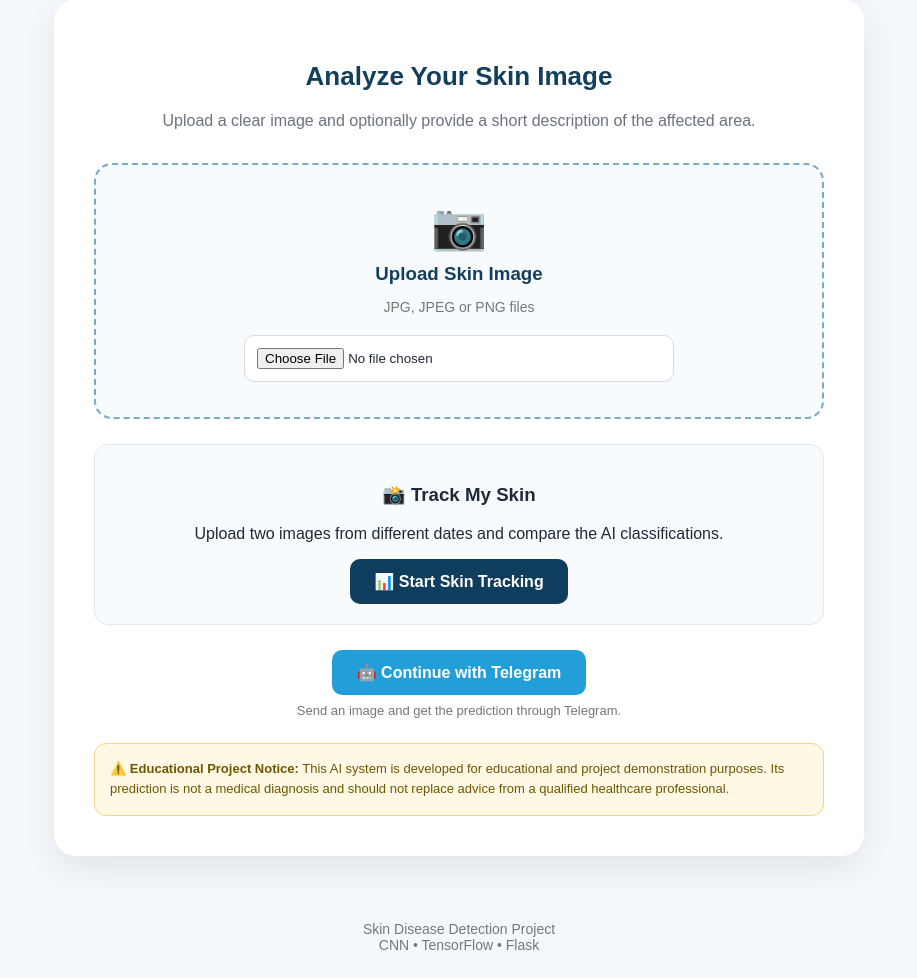
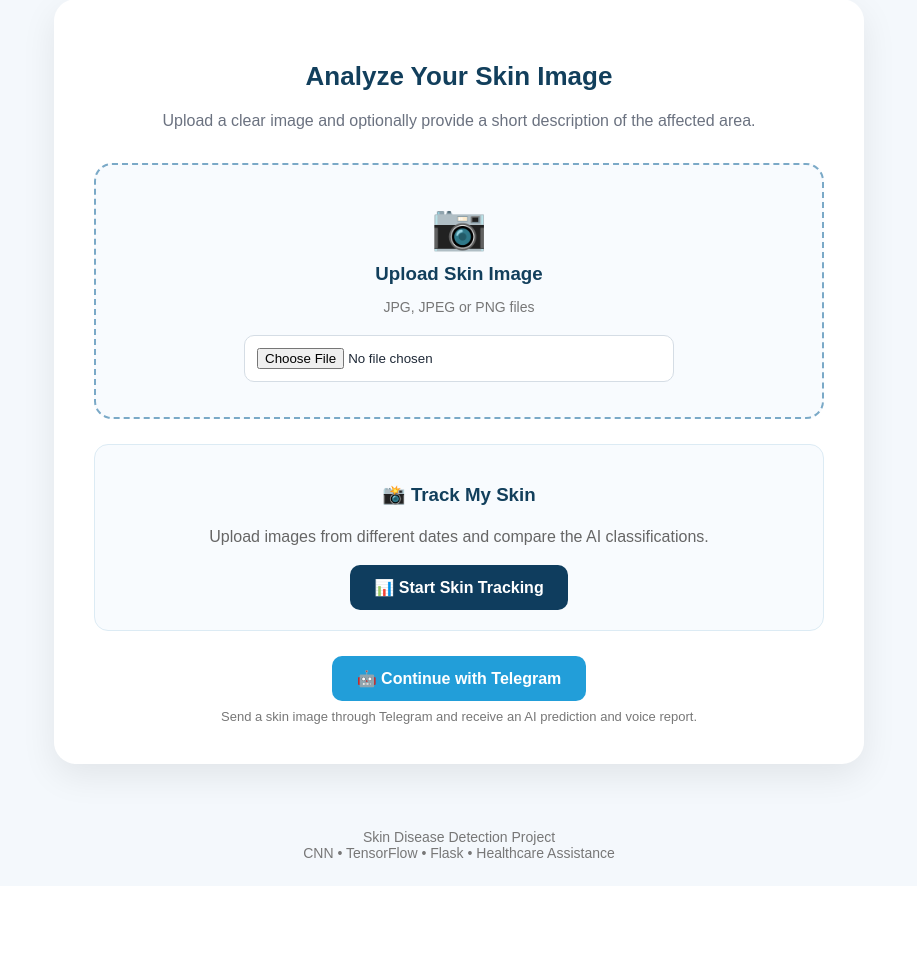
Before and after one commit to keerthana1780-del/skin-disease-detection, a Flask app: page / in a window 1280 px wide. Shown: the part 271-1249 px from the top of the page, without its empty margins (181-1098 px from the left). After the commit the page ends 1129 px from the top, so only its background shows below. Run offline with Flask 3, Linux system fonts and the light colour scheme; parts of the project's set-up code (start-up, migrations or seed data) failed here and were passed over.

Commit message:
Update index.html

```diff
--- a/templates/index.html
+++ b/templates/index.html
@@ -343,6 +358,15 @@
             background: #f8fbfe;
             border-radius: 14px;
             border: 1px solid #dcebf4;
+        }
+
+        .track-section h3 {
+            color: #123f5c;
+        }
+
+        .track-section p {
+            color: #666;
+            line-height: 1.5;
         }
 
         .track-btn {
@@ -378,11 +402,11 @@
             color: #777;
         }
 
-        /* ================= WARNING ================= */
+        /* ================= DISCLAIMER ================= */
 
         .warning {
             margin-top: 25px;
-            padding: 15px;
+            padding: 17px;
             background: #fff8e5;
             border: 1px solid #f1d58a;
             border-radius: 12px;
@@ -610,49 +658,63 @@
 
 
         <!-- ================================================= -->
-        <!-- RISK LEVEL -->
+        <!-- AI CONFIDENCE LEVEL -->
         <!-- ================================================= -->
 
-        <div class="risk-box">
+        <div class="confidence-box">
 
             <h3>
-                ⚠️ Risk / Confidence Level
+                📊 AI Confidence Level
             </h3>
+
 
             {% if confidence >= 70 %}
 
-                <div class="risk-value risk-high">
+                <div class="confidence-level confidence-high">
                     HIGH
                 </div>
 
-                <div class="risk-note">
-                    The AI model has relatively high confidence
-                    in this prediction. This does not mean the
-                    condition is medically confirmed.
+                <div class="confidence-note">
+
+                    The model shows relatively high confidence
+                    in this image classification.
+
+                    This confidence score does not confirm
+                    a medical condition.
+
                 </div>
+
 
             {% elif confidence >= 40 %}
 
-                <div class="risk-value risk-medium">
+                <div class="confidence-level confidence-medium">
                     MEDIUM
                 </div>
 
-                <div class="risk-note">
-                    The AI model has medium confidence.
+                <div class="confidence-note">
+
+                    The model shows moderate confidence
+                    in this image classification.
+
                     Consider professional evaluation if the
                     concern persists or changes.
+
                 </div>
+
 
             {% else %}
 
-                <div class="risk-value risk-low">
+                <div class="confidence-level confidence-low">
                     LOW
                 </div>
 
-                <div class="risk-note">
-                    The AI model has low confidence.
+                <div class="confidence-note">
+
+                    The model shows low confidence.
+
                     The image may be difficult for the model
                     to classify accurately.
+
                 </div>
 
             {% endif %}
@@ -682,21 +744,20 @@
 
 
         <!-- ================================================= -->
-        <!-- ACTIONS -->
+        <!-- RECOMMENDED ACTIONS -->
         <!-- ================================================= -->
 
         <div class="actions">
 
             <h3>
-                📌 Recommended Actions
+                📌 General Skin Care Guidance
             </h3>
 
             <ul>
 
                 <li>
                     💧 Keep the affected skin clean and
-                    moisturized with gentle skin-care products
-                    when appropriate.
+                    use gentle skin-care products when appropriate.
                 </li>
 
                 <li>
@@ -710,10 +771,9 @@
                 </li>
 
                 <li>
-                    📅 If the concern persists, changes,
-                    worsens, or does not improve within a few
-                    days, consider consulting a qualified
-                    healthcare professional.
+                    👨‍⚕️ If the concern persists, changes,
+                    worsens, or worries you, consider consulting
+                    a qualified healthcare professional.
                 </li>
 
             </ul>
@@ -759,14 +827,16 @@
         <div class="doctor">
 
             <h3>
-                👨‍⚕️ Consult a Dermatologist
+                👨‍⚕️ Need Professional Help?
             </h3>
 
             <p>
+
                 If you are concerned about the result,
-                or the skin concern persists or changes,
-                consider consulting a qualified healthcare
-                professional.
+                or if the skin concern persists, changes,
+                or worsens, consider consulting a qualified
+                healthcare professional.
+
             </p>
 
             <a
@@ -799,8 +892,10 @@
         </h3>
 
         <p>
-            Upload two images from different dates
-            and compare the AI classifications.
+
+            Upload images from different dates and
+            compare the AI classifications.
+
         </p>
 
         <a
@@ -830,28 +925,10 @@
 
         <div class="telegram-text">
 
-            Send an image and get the prediction
-            through Telegram.
+            Send a skin image through Telegram and
+            receive an AI prediction and voice report.
 
         </div>
-
-    </div>
-
-
-    <!-- ================================================= -->
-    <!-- WARNING -->
-    <!-- ================================================= -->
-
-    <div class="warning">
-
-        ⚠️ <strong>Educational Project Notice:</strong>
-
-        This AI system is developed for educational
-        and project demonstration purposes.
-
-        Its prediction is not a medical diagnosis
-        and should not replace advice from a qualified
-        healthcare professional.
 
     </div>
 
@@ -861,16 +938,24 @@
 </main>
 
 
+<!-- ===================================================== -->
+<!-- FOOTER -->
+<!-- ===================================================== -->
+
 <footer class="footer">
 
     Skin Disease Detection Project
 
     <br>
 
-    CNN • TensorFlow • Flask
+    CNN • TensorFlow • Flask • Healthcare Assistance
 
 </footer>
 
+
+<!-- ===================================================== -->
+<!-- JAVASCRIPT -->
+<!-- ===================================================== -->
 
 <script>
 
```
Also changed, not shown: other parts of templates/index.html (+100 -27 lines).
